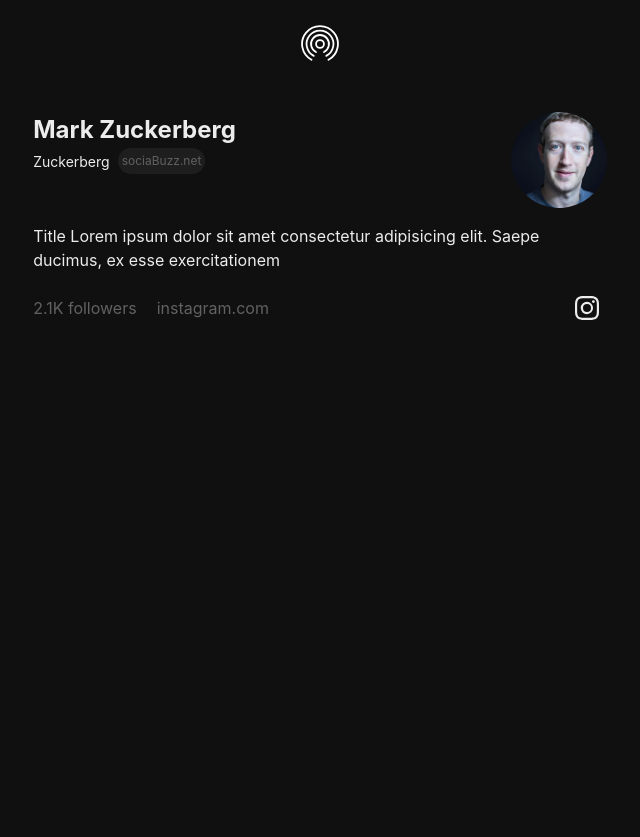
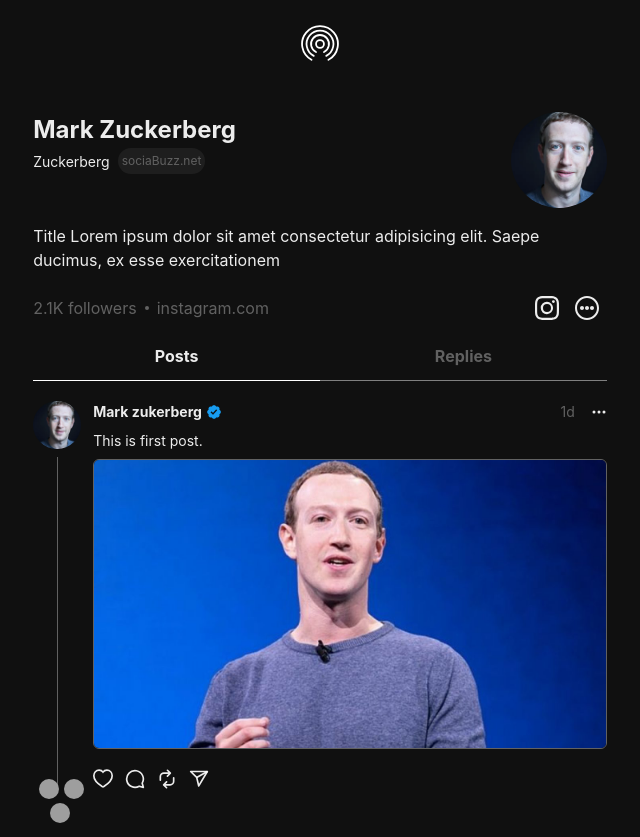
Before and after one commit to Shashankbhatnagar03/Socia-Buzz-frontend, a React (Vite) app: page /1 in a window 1280 px wide. Shown: the whole page, without its empty margins (320-960 px from the left). Before the commit the page ends 800 px from the top, so only its background shows below. Built offline with nearby package versions, Linux system fonts and the light colour scheme; grey boxes are pictures that could not be loaded.

Commit message:
UserPost UI updated

```diff
--- a/package.json
+++ b/package.json
@@ -22,8 +22,8 @@
   },
   "devDependencies": {
     "@eslint/js": "^9.0.0",
-    "@types/react": "^18.2.66",
-    "@types/react-dom": "^18.2.22",
+    "@types/react": "^18.2.77",
+    "@types/react-dom": "^18.2.25",
     "@typescript-eslint/eslint-plugin": "^7.2.0",
     "@typescript-eslint/parser": "^7.6.0",
     "@vitejs/plugin-react": "^4.2.1",
@@ -35,7 +35,7 @@
     "postcss-lit": "^1.1.1",
     "stylelint": "^16.3.1",
     "stylelint-config-standard": "^36.0.0",
-    "typescript": "^5.2.2",
+    "typescript": "^5.4.5",
     "typescript-eslint": "^7.6.0",
     "vite": "^5.2.0"
   }
--- /dev/null
+++ b/src/component/Icons.tsx
@@ -0,0 +1,110 @@
+
+import { Flex } from '@chakra-ui/react';
+import { FC } from 'react';
+
+interface IconsProps{
+    liked:boolean,
+    setLiked:(value: boolean) => void
+}
+
+const Icons:FC<IconsProps> = ( {liked ,setLiked}) => {
+  return (
+    <Flex gap={3} my={2} onClick={(e) => e.preventDefault()}>
+				<svg
+					aria-label='Like'
+					color={liked ? "rgb(237, 73, 86)" : ""}
+					fill={liked ? "rgb(237, 73, 86)" : "transparent"}
+					height='19'
+					role='img'
+					viewBox='0 0 24 22'
+					width='20'
+					onClick={()=> setLiked(!liked)}
+				>
+					<path
+						d='M1 7.66c0 4.575 3.899 9.086 9.987 12.934.338.203.74.406 1.013.406.283 0 .686-.203 1.013-.406C19.1 16.746 23 12.234 23 7.66 23 3.736 20.245 1 16.672 1 14.603 1 12.98 1.94 12 3.352 11.042 1.952 9.408 1 7.328 1 3.766 1 1 3.736 1 7.66Z'
+						stroke='currentColor'
+						strokeWidth='2'
+					></path>
+				</svg>
+
+				<svg
+					aria-label='Comment'
+					color=''
+					fill=''
+					height='20'
+					role='img'
+					viewBox='0 0 24 24'
+					width='20'
+
+				>
+					<title>Comment</title>
+					<path
+						d='M20.656 17.008a9.993 9.993 0 1 0-3.59 3.615L22 22Z'
+						fill='none'
+						stroke='currentColor'
+						strokeLinejoin='round'
+						strokeWidth='2'
+					></path>
+				</svg>
+
+				<RepostSVG />
+				<ShareSVG />
+			</Flex>
+
+  )
+}
+export default Icons
+
+
+const RepostSVG = () => {
+	return (
+		<svg
+			aria-label='Repost'
+			color='currentColor'
+			fill='currentColor'
+			height='20'
+			role='img'
+			viewBox='0 0 24 24'
+			width='20'
+		>
+			<title>Repost</title>
+			<path
+				fill=''
+				d='M19.998 9.497a1 1 0 0 0-1 1v4.228a3.274 3.274 0 0 1-3.27 3.27h-5.313l1.791-1.787a1 1 0 0 0-1.412-1.416L7.29 18.287a1.004 1.004 0 0 0-.294.707v.001c0 .023.012.042.013.065a.923.923 0 0 0 .281.643l3.502 3.504a1 1 0 0 0 1.414-1.414l-1.797-1.798h5.318a5.276 5.276 0 0 0 5.27-5.27v-4.228a1 1 0 0 0-1-1Zm-6.41-3.496-1.795 1.795a1 1 0 1 0 1.414 1.414l3.5-3.5a1.003 1.003 0 0 0 0-1.417l-3.5-3.5a1 1 0 0 0-1.414 1.414l1.794 1.794H8.27A5.277 5.277 0 0 0 3 9.271V13.5a1 1 0 0 0 2 0V9.271a3.275 3.275 0 0 1 3.271-3.27Z'
+			></path>
+		</svg>
+	);
+};
+
+const ShareSVG = () => {
+	return (
+		<svg
+			aria-label='Share'
+			color=''
+			fill='rgb(243, 245, 247)'
+			height='20'
+			role='img'
+			viewBox='0 0 24 24'
+			width='20'
+		>
+			<title>Share</title>
+			<line
+				fill='none'
+				stroke='currentColor'
+				strokeLinejoin='round'
+				strokeWidth='2'
+				x1='22'
+				x2='9.218'
+				y1='3'
+				y2='10.083'
+			></line>
+			<polygon
+				fill='none'
+				points='11.698 20.334 22 3.001 2 3.001 9.218 10.084 11.698 20.334'
+				stroke='currentColor'
+				strokeLinejoin='round'
+				strokeWidth='2'
+			></polygon>
+		</svg>
+	);
+};
--- a/src/component/UserHeader.tsx
+++ b/src/component/UserHeader.tsx
@@ -1,7 +1,26 @@
-import { Avatar, Box, Flex, Link, Text, VStack } from '@chakra-ui/react'
+import { Avatar, Box, Flex, Link, Menu, MenuButton, MenuItem, MenuList, Portal, Text, VStack, useToast } from '@chakra-ui/react'
 import { BsInstagram } from 'react-icons/bs'
+import { CgMoreO } from 'react-icons/cg'
+
+interface UserHeader {
+    url: URL;
+}
 
 const UserHeader = () => {
+    const toast = useToast();
+
+    const copyUrl = () =>{
+        const currentUrl = window.location.href;
+        navigator.clipboard.writeText(currentUrl).then(()=>{
+            toast({
+                title: 'Profile Link Copied',
+                description: "",
+                status: 'success',
+                duration: 3000,
+                isClosable: true,
+              })
+        })
+    }
   return (
     <VStack gap={4} alignItems={"start"} >
         <Flex justifyContent={"space-between"} w={"full"}>
@@ -23,14 +42,39 @@ const UserHeader = () => {
         <Flex w={"full"} justifyContent={'space-between'}>
             <Flex gap={2} alignItems={"center"}>
                 <Text color={'grey.light'}>2.1K followers</Text>
-                <Box w={1} h={1} bg={"gray.light"} borderRadius={"full"}></Box>
+                <Box w={1} h={1} bg={"grey.light"} borderRadius={"full"}></Box>
                 <Link color={"grey.light"}>instagram.com</Link>
             </Flex>
             <Flex>
                 <Box className='icon-container'>
                     <BsInstagram size={24} cursor={"pointer"}/>
                 </Box>
+                <Box className='icon-container' >
+                    <Menu>
+                        <MenuButton>
+                            <CgMoreO size={24} cursor={"pointer"} />
+                        </MenuButton>
+                        <Portal>
+                            <MenuList bg={"grey.dark"}>
+                                <MenuItem bg={"grey.dark"} onClick={copyUrl}>Copy Link</MenuItem>
+                            </MenuList>
+                        </Portal>
+                    </Menu>
+
+                </Box>
             </Flex>
+
+        </Flex>
+        <Flex w={"full"}>
+
+            <Flex flex={1} borderBottom={"1.5px solid white"} justifyContent={"center"} pb="3" cursor={"pointer"}>
+                <Text fontWeight={"bold"}> Posts</Text>
+            </Flex>
+
+            <Flex flex={1} borderBottom={"1px solid grey"} justifyContent={"center"} pb="3" cursor={"pointer"} color={"grey.light"}>
+                <Text fontWeight={"bold"}> Replies</Text>
+            </Flex>
+
 
         </Flex>
     </VStack>
--- /dev/null
+++ b/src/component/UserPost.tsx
@@ -0,0 +1,77 @@
+import { Avatar, Box, Flex, Image, Text } from "@chakra-ui/react";
+import { BsThreeDots } from "react-icons/bs";
+import { Link } from "react-router-dom";
+import Icons from "./Icons";
+import { FC, useState } from "react";
+
+const UserPost:FC = () => {
+    const [liked , setLiked] = useState<boolean>(false);
+  return (
+    <Link to={"/mark/post/1"}>
+      <Flex gap={3} mb={4} py={5}>
+        <Flex  flexDirection={"column"} alignItems={"center"}>
+          <Avatar size="md" name="MArk" src="/zuck-avatar.png" />
+          <Box w="1px" h={"full"} bg="grey.light" my={2}></Box>
+          <Box position={"relative"} w={"full"}>
+            <Avatar
+              size="xs"
+              name="john doe"
+              src="https://bit.ly/dan-abramov"
+              position={"absolute"}
+              top={"0px"}
+              left="15px"
+              padding={"2px"}
+            />
+            <Avatar
+              size="xs"
+              name="john doe"
+              src="https://bit.ly/dan-abramov"
+              position={"absolute"}
+              bottom={"0px"}
+              right="-5px"
+              padding={"2px"}
+            />
+            <Avatar
+              size="xs"
+              name="john doe"
+              src="https://bit.ly/kent-c-dodds"
+              position={"absolute"}
+              bottom={"0px"}
+              left="4px"
+              padding={"2px"}
+            />
+          </Box>
+        </Flex>
+
+        <Flex flex={1} flexDirection={"column"} gap={2}>
+          <Flex justifyContent={"space-between"} w={"full"}>
+            <Flex w={"full"} alignItems={"center"}>
+              <Text fontSize={"sm"} fontWeight={"bold"}>
+                {" "}
+                Mark zukerberg
+              </Text>
+              <Image src="/verified.png" w={4} h={4} ml={1} />
+            </Flex>
+            <Flex gap={4} alignItems={"center"}>
+              <Text fontSize={"sm"} color={"grey.light"}>
+                1d
+              </Text>
+              <BsThreeDots />
+            </Flex>
+          </Flex>
+          <Text fontSize={"sm"}>
+            This is first post.
+          </Text>
+          <Box borderRadius={6} overflow={"hidden"} border={"1px solid"} borderColor={"grey.light"}>
+            <Image src="/post1.png" w={"full"}/>
+          </Box>
+          <Flex gap={3} my={1}>
+            <Icons liked={liked} setLiked={setLiked}/>
+          </Flex>
+        </Flex>
+      </Flex>
+    </Link>
+  );
+};
+
+export default UserPost;
--- a/src/pages/UserPage.tsx
+++ b/src/pages/UserPage.tsx
@@ -1,9 +1,11 @@
 import UserHeader from "../component/UserHeader"
+import UserPost from "../component/UserPost"
 
 
 const UserPage = () => {
   return <>
   <UserHeader/>
+  <UserPost/>
   </>
 }
 export default UserPage
```
Also changed, not shown: 1 other file (tests, documents, lock files or other folders).
